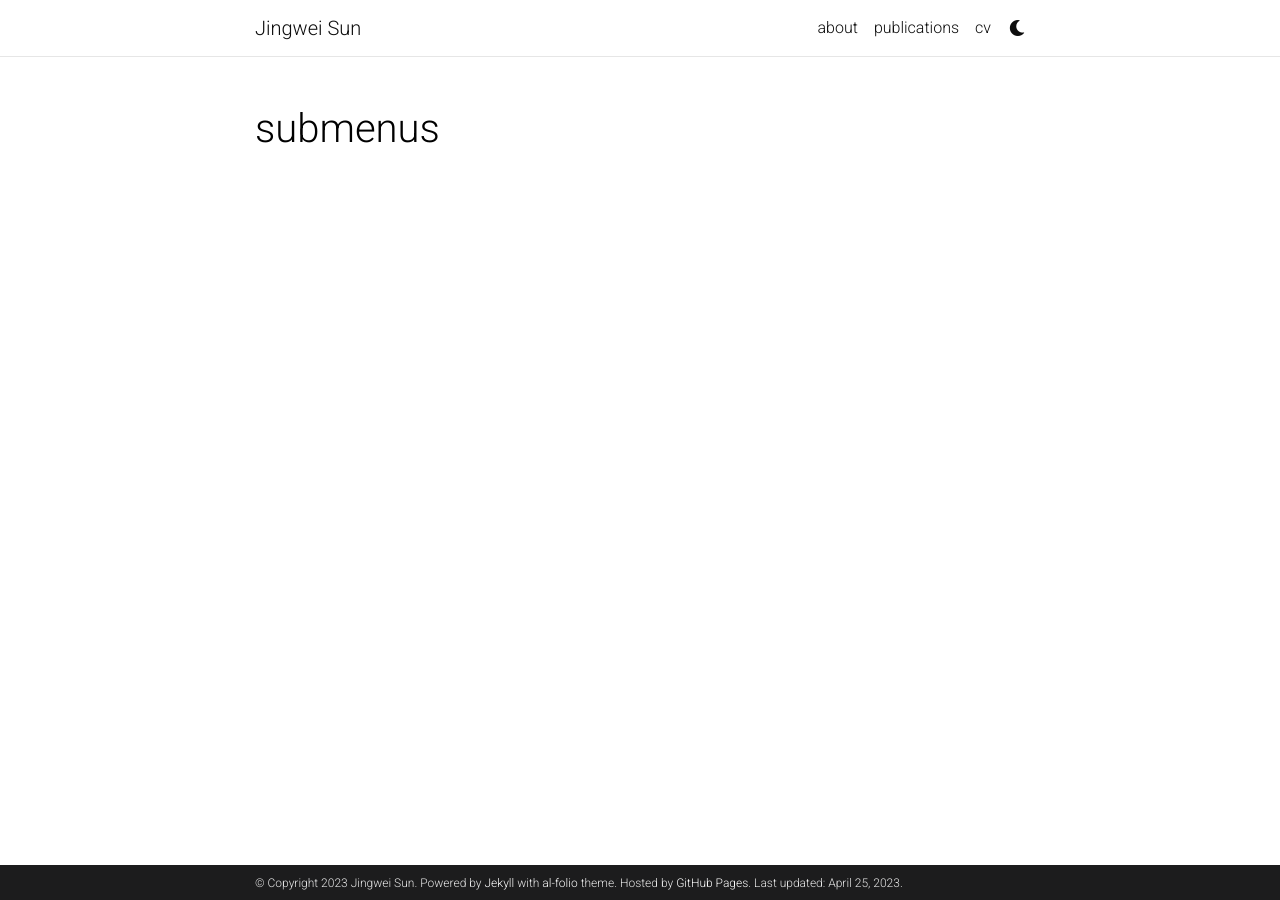
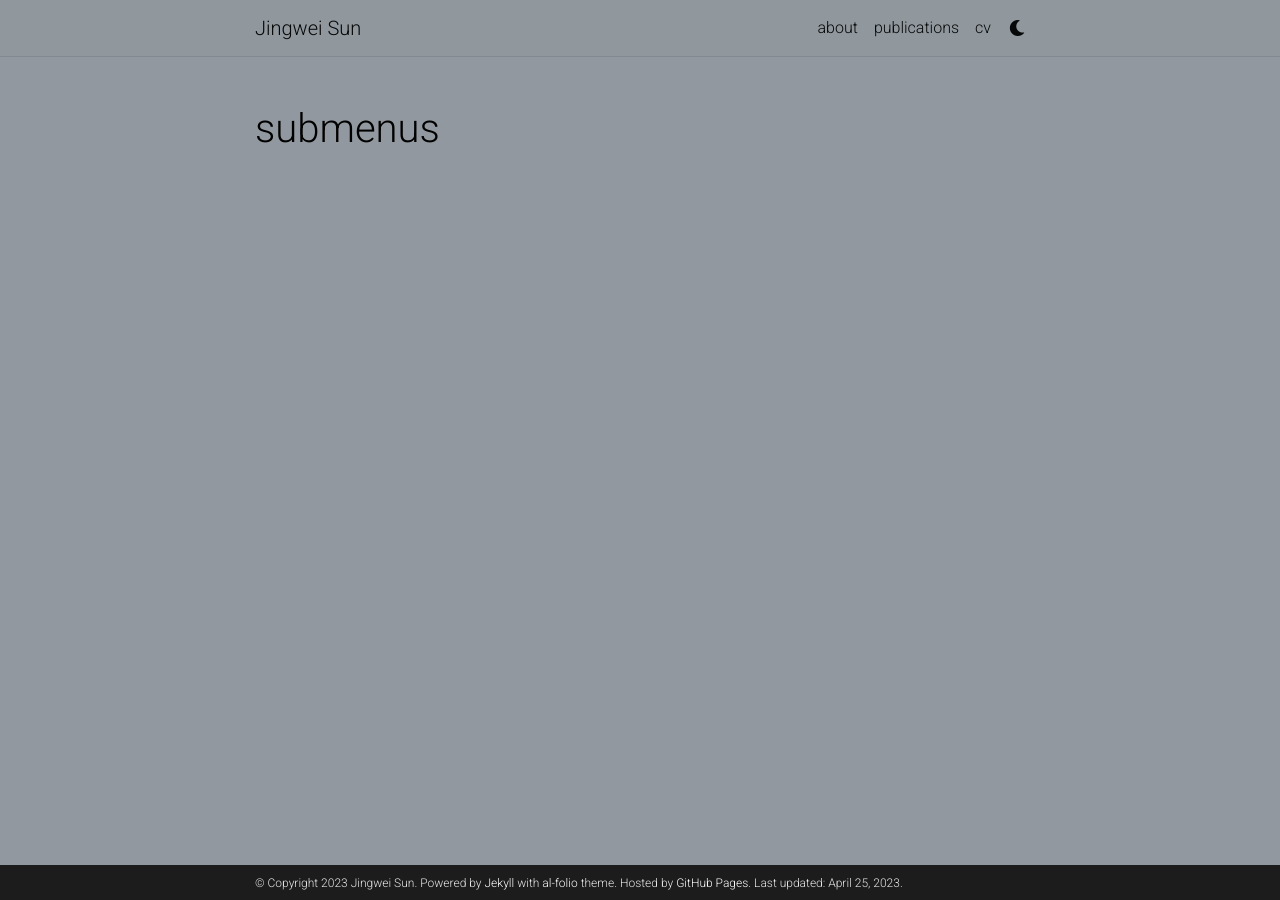
Before and after one commit to jeremy313/jeremy313.github.io, a Jekyll site: the page built from _pages/dropdown.md, in a window 1280 px wide. Built offline with Jekyll 4.4.1, drawn with Linux system fonts in a browser that asks for light colours; full-size pictures stand in for the smaller copies a plugin makes; comment, search, counter and statistics services are not loaded; a style sheet for code colours, icons or effects is not loaded.

Commit message:
change theme

```diff
--- a/_sass/_themes.scss
+++ b/_sass/_themes.scss
@@ -2,8 +2,70 @@
  * Themes
  ******************************************************************************/
 
+// :root {
+//   --global-bg-color: #{$white-color};
+//   --global-code-bg-color: #{$code-bg-color-light};
+//   --global-text-color: #{$black-color};
+//   --global-text-color-light: #{$grey-color};
+//   --global-theme-color: #{$purple-color};
+//   --global-hover-color: #{$purple-color};
+//   --global-footer-bg-color: #{$grey-color-dark};
+//   --global-footer-text-color: #{$grey-color-light};
+//   --global-footer-link-color: #{$white-color};
+//   --global-distill-app-color: #{$grey-color};
+//   --global-divider-color: rgba(0,0,0,.1);
+//   --global-card-bg-color: #{$white-color};
+
+//   .fa-sun {
+//     display : none;
+//   }
+//   .fa-moon {
+//     padding-left: 10px;
+//     padding-top: 12px;
+//     display : block;
+//   }
+
+//   .repo-img-light {
+//     display: block;
+//   }
+//   .repo-img-dark {
+//     display: none;
+//   }
+// }
+
+// html[data-theme='dark'] {
+//   --global-bg-color: #{$grey-color-dark};
+//   --global-code-bg-color: #{$code-bg-color-dark};
+//   --global-text-color: #{$grey-color-light};
+//   --global-text-color-light: #{$grey-color-light};
+//   --global-theme-color: #{$cyan-color};
+//   --global-hover-color: #{$cyan-color};
+//   --global-footer-bg-color: #{$grey-color-light};
+//   --global-footer-text-color: #{$grey-color-dark};
+//   --global-footer-link-color: #{$black-color};
+//   --global-distill-app-color: #{$grey-color-light};
+//   --global-divider-color: #424246;
+//   --global-card-bg-color: #{$grey-900};
+
+//   .fa-sun {
+//     padding-left: 10px;
+//     padding-top: 12px;
+//     display : block;
+//   }
+//   .fa-moon {
+//     display : none;
+//   }
+
+//   .repo-img-light {
+//     display: none;
+//   }
+//   .repo-img-dark {
+//     display: block;
+//   }
+// }
+
 :root {
-  --global-bg-color: #{$white-color};
+    --global-bg-color: #91989F;
     --global-code-bg-color: #{$code-bg-color-light};
     --global-text-color: #{$black-color};
     --global-text-color-light: #{$grey-color};
```
Lines whose indentation alone changed are shown as unchanged.
